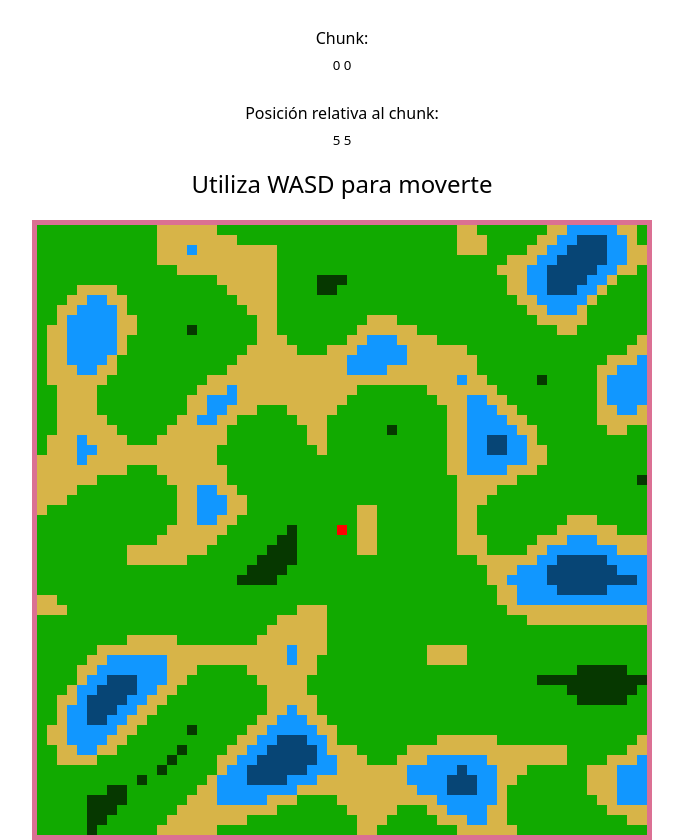
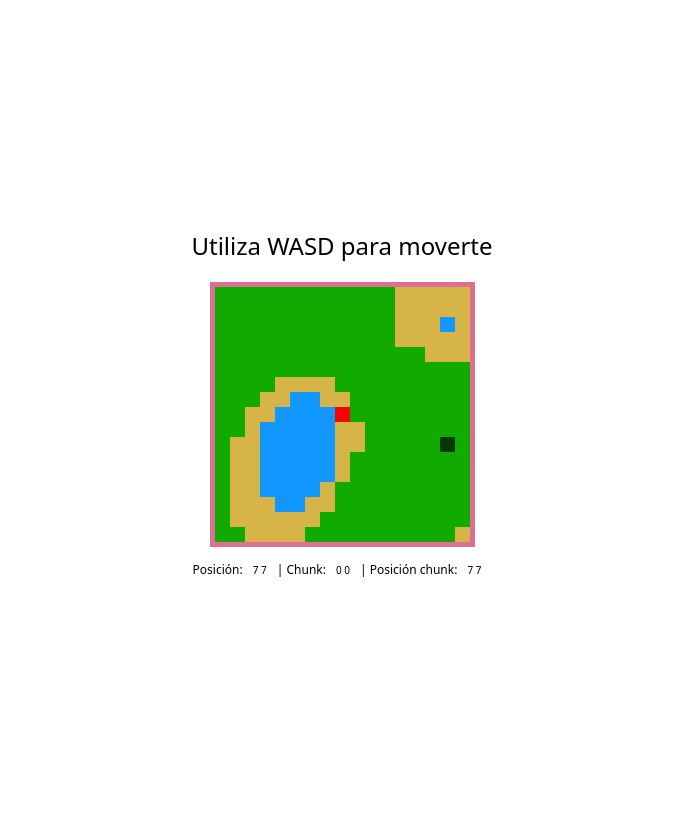
Before and after one commit to AnxoV/2D-Procedural-Terrain, a plain HTML site: page index.html in a window 1280 px wide. Shown: the whole page, without its empty margins (298-981 px from the left). After the commit the page ends 800 px from the top, so only its background shows below. Drawn offline with Linux system fonts and the light colour scheme.

Commit message:
Añadido favicon y reestructurado App

```diff
--- a/index.html
+++ b/index.html
@@ -2,17 +2,20 @@
 <html lang="es">
 <head>
     <meta charset="UTF-8">
+    <link rel="shortcut icon" href="favicon.ico" type="image/x-icon">
     <link rel="stylesheet" href="style.css">
     <title>Playground</title>
 </head>
 <body>
-    Posición: <small id="player-position"></small>
-    <br>
-    Chunk: <small id="player-chunk"></small>
-    <br>
-    Posición relativa al chunk: <small id="player-chunk-position"></small>
+
     <h2 id="title">Utiliza WASD para moverte</h2>
     <canvas id="canvas"></canvas>
+    <div id="info">
+        Posición:<small id="player-position"></small>
+        | Chunk:<small id="player-chunk"></small>
+        | Posición chunk:<small id="player-chunk-position"></small>
+    </div>
+
     <script type="module" src="js/main.js"></script>
 </body>
 </html>
--- a/js/Entities.js
+++ b/js/Entities.js
@@ -18,8 +18,8 @@ export class Player extends Entity {
     constructor() {
         super();
         this.moveTo(Vector.from(
-            Math.floor(App.TILE_SIZE/2),
-            Math.floor(App.TILE_SIZE/2)
+            Math.floor(App.DISPLAY.TILE_SIZE/2),
+            Math.floor(App.DISPLAY.TILE_SIZE/2)
         ));
         this.velocity = 1;
     }
@@ -30,9 +30,9 @@ Player.size = { w: 1, h: 1 };
 Player.prototype.draw = function(ctx) {
     ctx.fillStyle = "red";
     ctx.fillRect(
-        App.DISPLAY_RESOLUTION.w/2 - App.TILE_SIZE/2,
-        App.DISPLAY_RESOLUTION.h/2 - App.TILE_SIZE/2,
-        Player.size.w * App.TILE_SIZE,
-        Player.size.h * App.TILE_SIZE
+        App.DISPLAY.RESOLUTION.w/2 - App.DISPLAY.TILE_SIZE/2,
+        App.DISPLAY.RESOLUTION.h/2 - App.DISPLAY.TILE_SIZE/2,
+        Player.size.w * App.DISPLAY.TILE_SIZE,
+        Player.size.h * App.DISPLAY.TILE_SIZE
     );
 };
--- a/js/Structure.js
+++ b/js/Structure.js
@@ -18,26 +18,43 @@ Chunk.loadChunk = function(position) {
 };
 
 Chunk.getPosition = function getChunkPosition(position) {
-    return Vector.clone(position)
-                 .map((value) => Math.floor(value / App.TILE_SIZE));
+    position = Vector.clone(position);
+    position.map((value) => {
+        return Math.floor(value / App.DISPLAY.TILE_SIZE);
+    });
+    return position;
 };
 
 Chunk.getRelativePosition = function getChunkRelativePosition(position) {
-    return Vector.clone(position)
-                 .map((value) => (value < 0) ? (value % App.TILE_SIZE + App.TILE_SIZE) % App.TILE_SIZE : value % App.TILE_SIZE);
+    position = Vector.clone(position);
+    position.map((value) => {
+        if (value < 0) {
+            return (value % App.DISPLAY.TILE_SIZE + App.DISPLAY.TILE_SIZE) % App.DISPLAY.TILE_SIZE;
+        }
+        return value % App.DISPLAY.TILE_SIZE;
+    });
+    return position;
 };
 
 Chunk.prototype.populate = function() {
     let noise_value;
-    for (let y = 0; y < App.NOISE_RESOLUTION.h; y++) {
-        for (let x = 0; x < App.NOISE_RESOLUTION.w; x++) {
+    for (let y = 0; y < App.NOISE.RESOLUTION.h; y++) {
+        for (let x = 0; x < App.NOISE.RESOLUTION.w; x++) {
             noise_value = Utils.round(
                 Utils.transformValue(
                     Utils.getTile(
-                        this.position.multiply(App.TILE_SIZE).add(Vector.from(x, y)).multiply(App.NOISE_SCALE)
+                        this.position.multiply(App.DISPLAY.TILE_SIZE)
+                                     .add(Vector.from(x, y))
+                                     .multiply(App.NOISE.SCALE)
                     ),
-                    { min: -1, max: 1 },
-                    { min: 0, max: 1 }
+                    {
+                        min: -1,
+                        max: 1
+                    },
+                    {
+                        min: 0,
+                        max: 1
+                    }
                 ),
                 1
             );
--- a/js/Utils.js
+++ b/js/Utils.js
@@ -11,18 +11,18 @@ export function getColor(value) {
 }
 
 export function getTile(position) {
-    return App.NOISE.perlin2D(position.x, position.y);
+    return App.NOISE.THIS.perlin2D(position.x, position.y);
 }
 
 
 export function hash(string) {
-    let ch, hash = 0;
+    let character, hash = 0;
     if (string.length == 0) {
         return hash;
     }
     for (let i = 0; i < string.length; i++) {
-        ch = string.charCodeAt(i);
-        hash = ((hash << 5) - hash) + ch;
+        character = string.charCodeAt(i);
+        hash = ((hash << 5) - hash) + character;
         hash &= hash;
     }
     return hash;
--- a/js/main.js
+++ b/js/main.js
@@ -6,23 +6,33 @@ import {Noise} from "./Noise.js";
 import * as Utils from "./Utils.js";
 
 (function(App) {
-    App.URL_PARAMS = new URLSearchParams(window.location.search);
-    App.CHUNKS = {};
+    const URL_PARAMS = new URLSearchParams(window.location.search);
 
-    App.TILE_SIZE = 10;
-    App.CHUNKS_RENDER = 4;
-    App.CHUNK_SIZE = 15;
-
-    App.DISPLAY;
-    App.DISPLAY_RESOLUTION = {
-        w: App.CHUNK_SIZE * App.TILE_SIZE * App.CHUNKS_RENDER + App.TILE_SIZE*(App.CHUNKS_RENDER%2+1),
-        h: App.CHUNK_SIZE * App.TILE_SIZE * App.CHUNKS_RENDER + App.TILE_SIZE*(App.CHUNKS_RENDER%2+1)
+    App.DISPLAY = {
+        TILE_SIZE: 15,
+        CHUNK_SIZE: 15,
+        CHUNKS_RENDER: 1
     };
 
-    App.NOISE_SCALE = 0.1;
-    App.NOISE_RESOLUTION = {
-        w: App.DISPLAY_RESOLUTION.w / App.TILE_SIZE,
-        h: App.DISPLAY_RESOLUTION.h / App.TILE_SIZE
+    App.DISPLAY.RESOLUTION =  {
+        w: App.DISPLAY.TILE_SIZE
+            * App.DISPLAY.CHUNK_SIZE
+            * App.DISPLAY.CHUNKS_RENDER
+            + App.DISPLAY.TILE_SIZE
+                * (App.DISPLAY.CHUNKS_RENDER%2 + 1),
+        h: App.DISPLAY.TILE_SIZE
+            * App.DISPLAY.CHUNK_SIZE
+            * App.DISPLAY.CHUNKS_RENDER
+            + App.DISPLAY.TILE_SIZE
+                * (App.DISPLAY.CHUNKS_RENDER%2 + 1)
+    };
+
+    App.NOISE = {
+        SCALE: 0.1,
+        RESOLUTION: {
+            w: App.DISPLAY.RESOLUTION.w / App.DISPLAY.TILE_SIZE,
+            h: App.DISPLAY.RESOLUTION.h / App.DISPLAY.TILE_SIZE
+        }
     };
 
     App.MATERIALS = {
@@ -32,6 +42,8 @@ import * as Utils from "./Utils.js";
         "grass": "#11aa00",
         "mountain": "#063800"
     };
+
+    App.CHUNKS = {};
 
     function keyPress(event) {
         switch(event.key) {
@@ -57,12 +69,19 @@ import * as Utils from "./Utils.js";
         });
     }
 
-    // ===== ===== //
+    function getAbsolutePosition(position) {
+        return App.PLAYER.position.substract(Vector.from(
+            Math.floor(App.DISPLAY.TILE_SIZE/2),
+            Math.floor(App.DISPLAY.TILE_SIZE/2)
+        )).add(position);
+    }
+
+    // =====-===== //
 
     function init() {
-        App.DISPLAY = new CanvasDisplay2D(Utils.$("#canvas"), App.DISPLAY_RESOLUTION);
-        App.NOISE = new Noise();
-        App.NOISE.setSeed(Utils.hash(App.URL_PARAMS.get("seed") || "1337"));
+        App.DISPLAY.THIS = new CanvasDisplay2D(Utils.$("#canvas"), App.DISPLAY.RESOLUTION);
+        App.NOISE.THIS = new Noise();
+        App.NOISE.THIS.setSeed(Utils.hash(URL_PARAMS.get("seed") || "1337"));
         App.PLAYER = new Player();
         Utils.writeIntoElements({
             "#player-position": App.PLAYER.position,
@@ -72,29 +91,32 @@ import * as Utils from "./Utils.js";
         addEventListener("keydown", keyPress);
     }
 
+
     function update() {
-        App.DISPLAY.clear();
+        App.DISPLAY.THIS.clear();
 
-        for (let y = 0; y < App.NOISE_RESOLUTION.h; y++) {
-            for (let x = 0; x < App.NOISE_RESOLUTION.w; x++) {
-                let absolutePosition = App.PLAYER.position.substract(Vector.from(
-                    Math.floor(App.TILE_SIZE/2),
-                    Math.floor(App.TILE_SIZE/2)
-                )).add(Vector.from(x, y));
+        for (let y = 0; y < App.NOISE.RESOLUTION.h; y++) {
+            for (let x = 0; x < App.NOISE.RESOLUTION.w; x++) {
+                let absolutePosition = getAbsolutePosition(Vector.from(x, y));
                 let chunkPosition = Chunk.getPosition(absolutePosition);
                 let chunkRelativePosition = Chunk.getRelativePosition(absolutePosition);
 
                 App.CHUNKS[`${chunkPosition}`] = Chunk.loadChunk(chunkPosition);
 
-                App.DISPLAY.ctx.fillStyle = App.CHUNKS[`${chunkPosition}`].tiles[`${chunkRelativePosition}`].color;
-                App.DISPLAY.ctx.fillRect(x*App.TILE_SIZE, y*App.TILE_SIZE, App.TILE_SIZE, App.TILE_SIZE);
+                App.DISPLAY.THIS.ctx.fillStyle = App.CHUNKS[`${chunkPosition}`].tiles[`${chunkRelativePosition}`].color;
+                App.DISPLAY.THIS.ctx.fillRect(
+                    x * App.DISPLAY.TILE_SIZE,
+                    y * App.DISPLAY.TILE_SIZE,
+                    App.DISPLAY.TILE_SIZE,
+                    App.DISPLAY.TILE_SIZE
+                );
             }
         }
 
-        App.PLAYER.draw(App.DISPLAY.ctx);
+        App.PLAYER.draw(App.DISPLAY.THIS.ctx);
     }
 
-    // ===== ===== //
+    // =====-===== //
 
     init();
     CanvasDisplay2D.animation(update);
--- a/style.css
+++ b/style.css
@@ -19,6 +19,13 @@ body > * {
 
 #title { font-weight: 400; }
 
+#info {
+    display: flex;
+    align-items: baseline;
+    font-size: .75em;
+}
+#info > * { margin: 0 1em; }
+
 canvas {
     border: 5px solid palevioletred;
 }
```
Also changed, not shown: favicon.ico (added).
